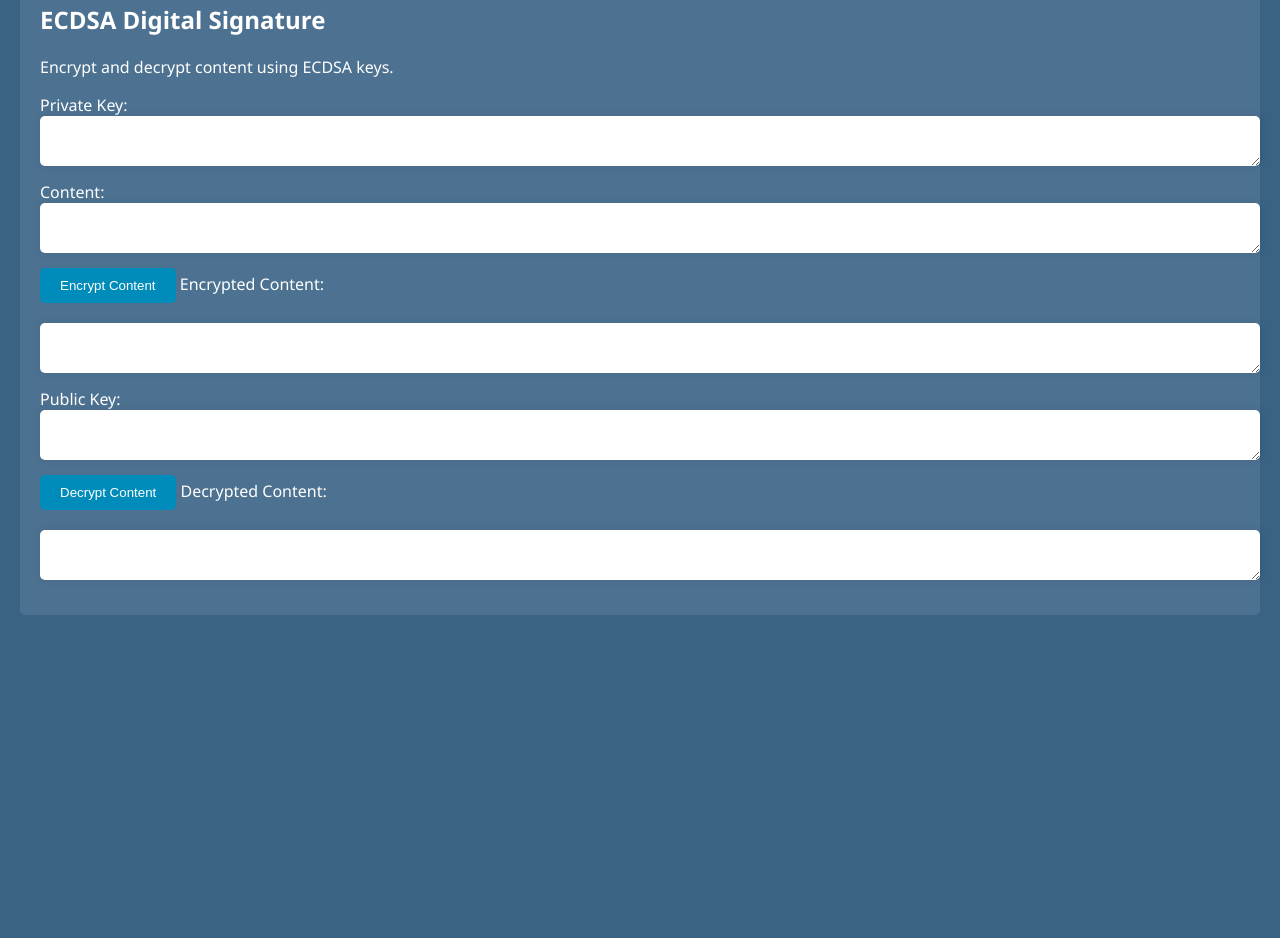
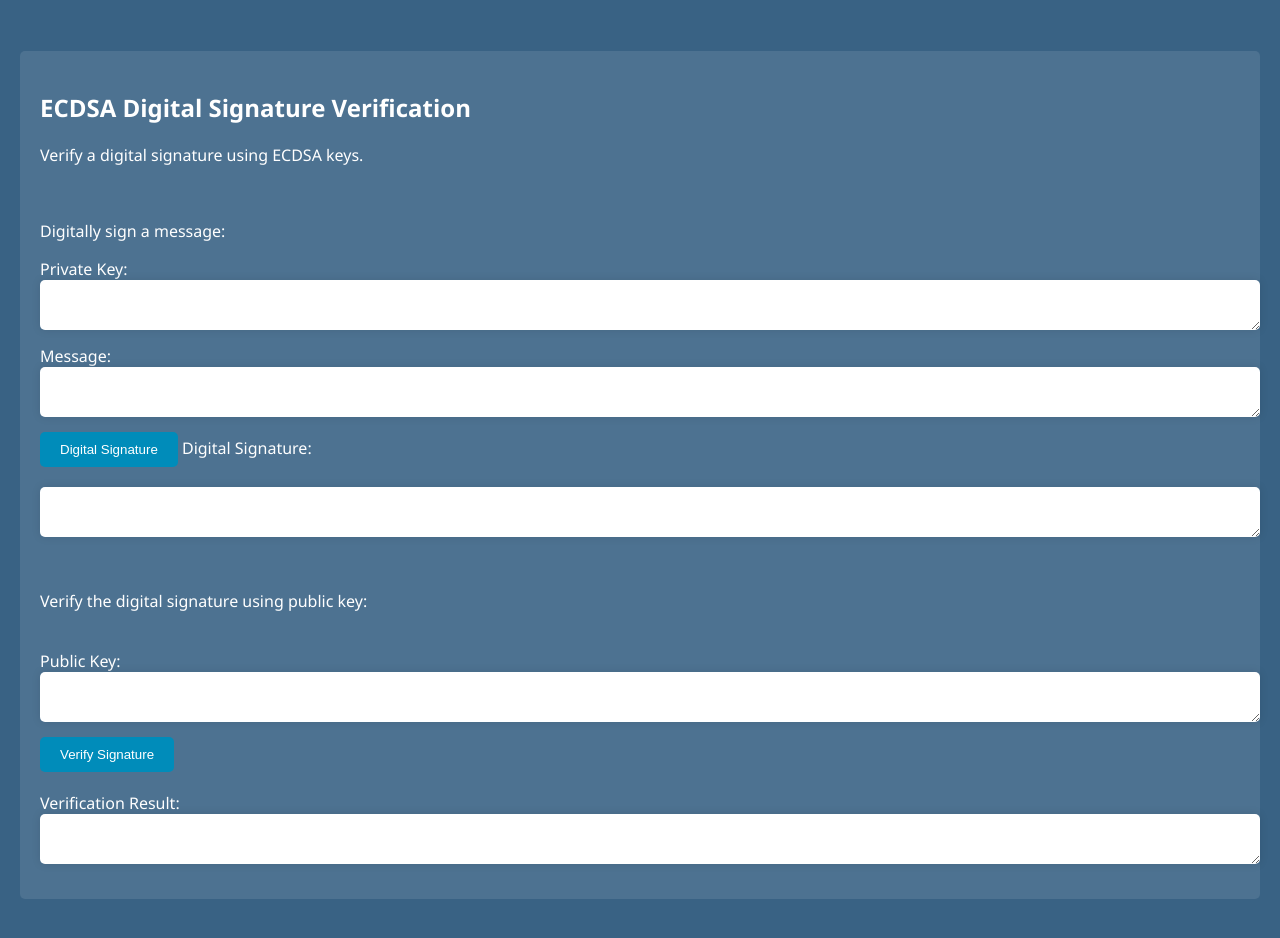
Before and after one commit to SHayati/SHayati.github.io, a plain HTML site: page crypto/index.html in a window 1280 px wide. Shown: the part 941-1879 px from the top of the page. Before the commit the page ends 1596 px from the top, so only its background shows below. Drawn offline with nearby package versions, Linux system fonts and the light colour scheme.

Commit message:
Digital signature verification added

```diff
--- a/crypto/assets/css/style.css
+++ b/crypto/assets/css/style.css
@@ -1,6 +1,6 @@
 body {
     margin: 20px;
-    font-family: 'Segoe UI', Tahoma, Geneva, Verdana, sans-serif;
+    font-family: 'Segoe UI','Roboto', 'Open Sans', sans-serif, Tahoma, Geneva, Verdana;
 }
 
 textarea {
--- a/crypto/index.html
+++ b/crypto/index.html
@@ -2,7 +2,8 @@
 <html ng-app="cryptoApp">
 <head>
     <title>Cryptocurrency Web App</title>
-    <!-- Add your CSS here -->
+
+    <link href="https://fonts.googleapis.com/css?family=Roboto|Open+Sans&display=swap" rel="stylesheet">
     <script src="assets/js/node_modules/angular/angular.min.js"></script>
     <script src="assets/js/bundle.js"></script>
     <link rel="stylesheet" type="text/css" href="assets/css/style.css">
@@ -19,16 +20,20 @@
             <label for="sha-input">Input:</label>
             <textarea id="sha-input" ng-model="shaInput"></textarea>
             <button id="sha-button" ng-click="computeSHA256()">Compute SHA256</button>
+            <br />
             <label for="sha-output">Output:</label>
             <textarea id="sha-output" ng-model="shaOutput" readonly></textarea>
         </section>
-
+        <br />
         <!-- Section 2: ECDSA Key Pair -->
         <section>
             <h2>ECDSA Key Pair</h2>
-            <p>Generate a pair of ECDSA keys. These keys are called private and public keys.
-            The public served as the account number while the private key serve as the password.
-            Thus you can share the public key with the public, but you must keep your private key, of course private.</p>
+            <p>
+                Generate a pair of ECDSA keys. These keys are called private and public keys.
+                The public served as the account number while the private key serve as the password.
+                Thus you can share the public key with the public, but you must keep your private key, of course private.
+            </p>
+            <br />
             <button id="ecdsa-button" ng-click="generateKeys()">Generate Keys</button>
             <label for="ecdsa-private">Private Key:</label>
             <textarea id="ecdsa-private" ng-model="ecdsaPrivate" readonly></textarea>
@@ -36,25 +41,34 @@
             <textarea id="ecdsa-public" ng-model="ecdsaPublic" readonly></textarea>
         </section>
 
+        <br />
         <!-- Section 3: ECDSA Digital Signature -->
+        <!-- Section 3: ECDSA Digital Signature Verification -->
         <section>
-            <h2>ECDSA Digital Signature</h2>
-            <p>Encrypt and decrypt content using ECDSA keys.</p>
-            <div>
-                <label for="ecdsa-encrypt-private">Private Key:</label>
-                <textarea id="ecdsa-encrypt-private" ng-model="ecdsaEncryptPrivate"></textarea>
-                <label for="ecdsa-encrypt-content">Content:</label>
-                <textarea id="ecdsa-encrypt-content" ng-model="ecdsaEncryptContent"></textarea>
-            </div>
-            <button id="ecdsa-encrypt-button" ng-click="encryptContent()">Encrypt Content</button>
-            <label for="ecdsa-encrypted">Encrypted Content:</label>
-            <textarea id="ecdsa-encrypted" ng-model="encrypted" readonly></textarea>
-            <label for="ecdsa-decrypt-public">Public Key:</label>
-            <textarea id="ecdsa-decrypt-public" ng-model="ecdsaDecryptPublic"></textarea>
-            <button id="ecdsa-decrypt-button" ng-click="decryptContent()">Decrypt Content</button>
-            <label for="ecdsa-decrypted">Decrypted Content:</label>
-            <textarea id="ecdsa-decrypted" ng-model="decrypted" readonly></textarea>
+            <h2>ECDSA Digital Signature Verification</h2>
+            <p>Verify a digital signature using ECDSA keys.</p>
+            <br />
+            <p>Digitally sign a message:</p>
+            <label for="ecdsa-verify-private">Private Key:</label>
+            <textarea id="ecdsa-verify-private" ng-model="ecdsaVerifyPrivate"></textarea>
+            <label for="ecdsa-verify-message">Message:</label>
+            <textarea id="ecdsa-verify-message" ng-model="ecdsaVerifyMessage"></textarea>
+            <br />
+            <button id="ecdsa-signature-button" ng-click="digiatlSignature()">Digital Signature</button>
+            <label for="ecdsa-verify-signature">Digital Signature:</label>
+            <textarea id="ecdsa-verify-signature" ng-model="ecdsaVerifySignature"></textarea>
+            <br />
+            <br />
+            <p>Verify the digital signature using public key:</p>
+            <br />
+            <label for="ecdsa-verify-public">Public Key:</label>
+            <textarea id="ecdsa-verify-public" ng-model="ecdsaVerifyPublic"></textarea>
+            <button id="ecdsa-verify-button" ng-click="verifySignature()">Verify Signature</button>
+            <br />
+            <label for="ecdsa-verify-result">Verification Result:</label>
+            <textarea id="ecdsa-verify-result" ng-model="ecdsaVerifyResult" readonly style="background-color: {{ecdsaVerifyResultColor}}; color: white;"></textarea>
         </section>
+
     </div>
 </body>
 </html>
```
Also changed, not shown: crypto/assets/js/logic.js (+10 -9 lines).
